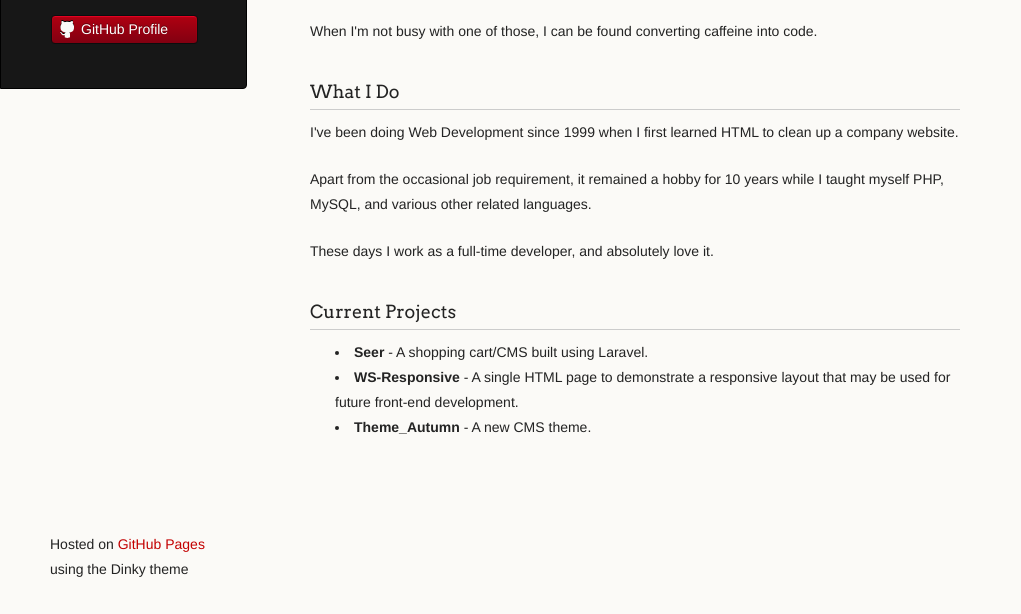
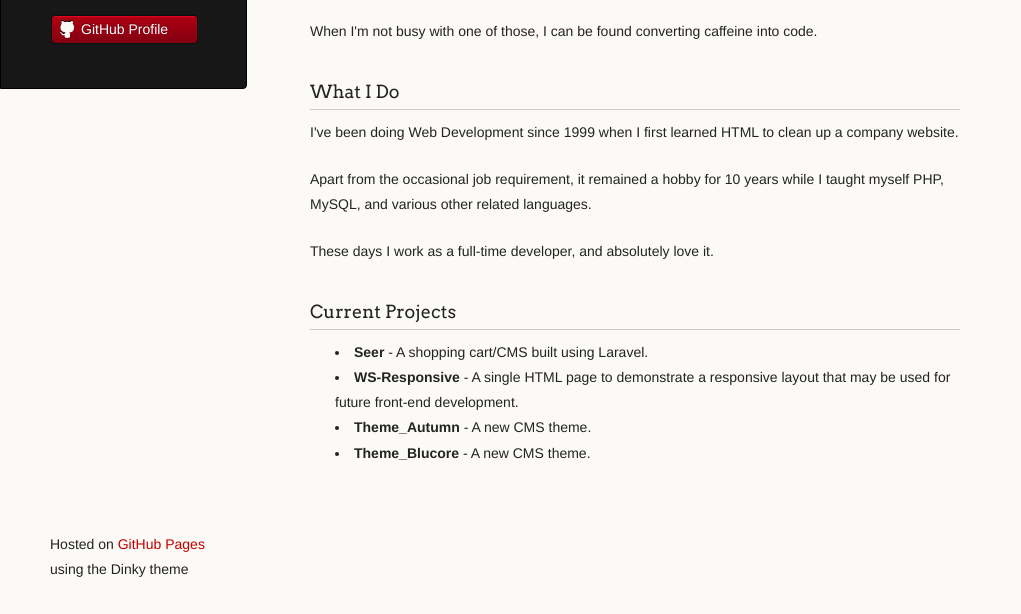
Before and after one commit to robmeijer/robmeijer.github.com, a plain HTML site: page index.html in a window 1280 px wide. Shown: the part 186-800 px from the top of the page, without its empty margins (0-1021 px from the left). Drawn offline with Linux system fonts and the light colour scheme.

Commit message:
Add Blucore theme to projects.

```diff
--- a/index.html
+++ b/index.html
@@ -3,7 +3,7 @@
   <head>
     <meta charset="utf-8">
     <meta http-equiv="X-UA-Compatible" content="chrome=1">
-    <title>Rob Meijer by robmeijer</title>
+    <title>Rob Meijer - PHP, HTML and CSS development</title>
 
     <link rel="stylesheet" href="stylesheets/styles.css">
     <link rel="stylesheet" href="stylesheets/pygment_trac.css">
@@ -52,6 +52,8 @@
 <strong>WS-Responsive</strong> - A single HTML page to demonstrate a responsive layout that may be used for future front-end development.</li>
 <li>
 <strong>Theme_Autumn</strong> - A new CMS theme.</li>
+<li>
+<strong>Theme_Blucore</strong> - A new CMS theme.</li>
 </ul>
       </section>
       <footer>
```
